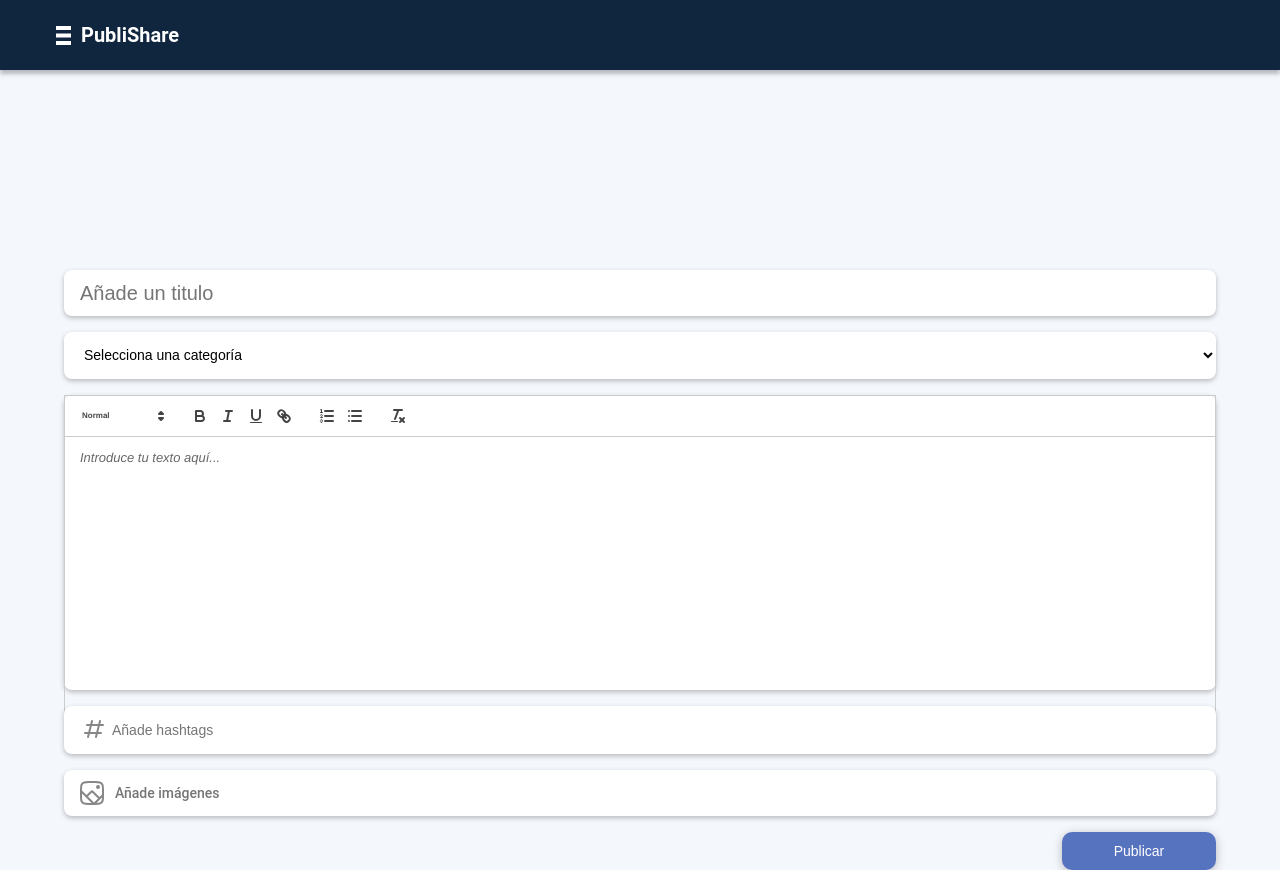
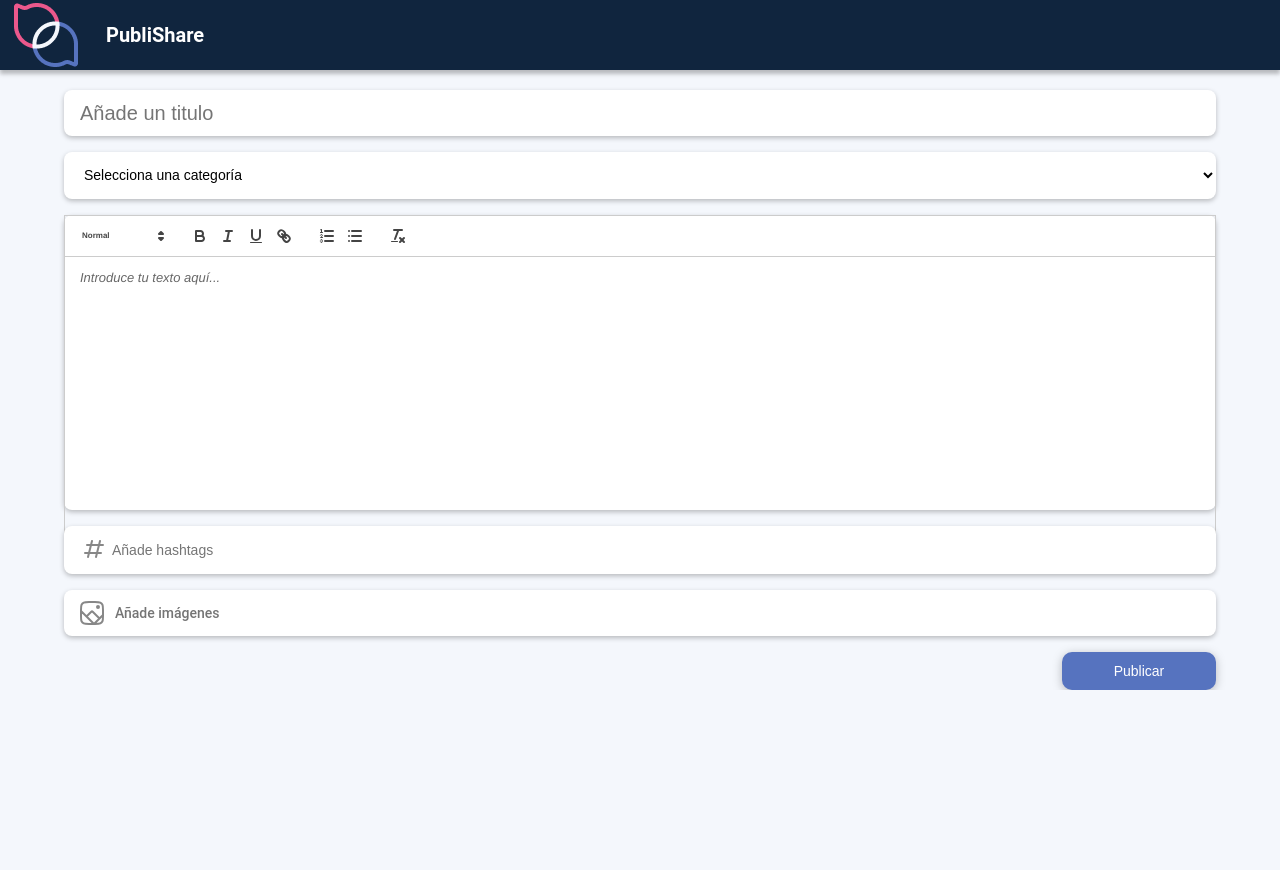
Before and after one commit to No-Country/s7-14-t-Java-React, a Next.js app in the folder Client/: page /publicar in a window 1280 px wide. After the commit the page ends 800 px from the top, so only its background shows below. Built offline with nearby package versions, Linux system fonts and the light colour scheme.

Commit message:
fix:NavBar1

```diff
--- a/Client/components/common/SubMenu/MenuButton.js
+++ b/Client/components/common/SubMenu/MenuButton.js
@@ -1,5 +1,6 @@
 import React from 'react';
 import { motion } from 'framer-motion';
+import styled from 'styled-components';
 
 export const MenuButton = ({
   isOpen = false,
@@ -52,6 +53,8 @@ export const MenuButton = ({
   const unitHeight = 4
   const unitWidth = (unitHeight * width) / height
   return (
+    <>
+    <Container>
     <motion.svg
       viewBox={`0 0 ${unitWidth} ${unitHeight}`}
       overflow="visible"
@@ -86,5 +89,15 @@ export const MenuButton = ({
         {...lineProps}
       />
     </motion.svg>
+    </Container>
+    </>
   )
 }
+
+const Container = styled.div`
+@media (max-width: 600px){
+  .div{
+    display: flex;
+  }
+}
+`
--- a/Client/components/common/SubMenu/Submenu.js
+++ b/Client/components/common/SubMenu/Submenu.js
@@ -3,6 +3,8 @@ import { useCycle } from 'framer-motion'
 import { MenuButton } from './MenuButton'
 import { HiddenMenu } from './HiddenMenu'
 import { motion } from 'framer-motion'
+import Image from 'next/image'
+import Logo from '@/public/images/Logo-2.png'
 
 export const Submenu = () => {
   const [open, cycleOpen] = useCycle(false, true)
@@ -20,7 +22,8 @@ export const Submenu = () => {
         className="categories"
         onClick={cycleOpen}
       >
-        <MenuButton isOpen={open} />
+        <Image src={Logo} alt="logo" className='img'/>
+        <MenuButton  isOpen={open} className="but" />
         <p>PubliShare</p>
       </motion.div>
 
@@ -31,19 +34,18 @@ export const Submenu = () => {
 
 const Container = styled(motion.div)`
   width: 100%;
+  height: 5rem;
   background-color: var(--backgroundNav);
-  color: var(--gray3);
-  height: 5rem;
   display: flex;
   align-items: center;
   position: relative;
   box-shadow: 0px 4px 4px rgba(0, 0, 0, 0.25);
   justify-content: space-between;
   .categories {
-    padding: 0rem 4rem;
+    padding: 0rem 1rem;
     user-select: none;
     display: flex;
-    gap: 10px;
+    gap: 1rem;
     cursor: pointer;
     align-items: center;
     height: 100%;
@@ -54,4 +56,19 @@ const Container = styled(motion.div)`
       color: #FFFFFF;
     }
   }
+
+  @media (max-width: 600px){
+    .img{
+      display: none;
+    }
+  }
+
+  @media (min-width: 600px) {
+  .but{
+    display: none;
+    position: relative;
+    left: 30px;
+  }
+
+}
 `
--- a/Client/pages/publicar/index.js
+++ b/Client/pages/publicar/index.js
@@ -19,7 +19,7 @@ const StyledForm = styled.form`
   flex-direction: column;
   width: 90%;
   height: 600px;
-  margin-top: 200px;
+  margin-top: 20px;
   gap: 16px;
 `
 const TitleInput = styled.input`
```
Also changed, not shown: Client/public/images/Logo-2.png (added), 1 other file (tests, documents, lock files or other folders).
